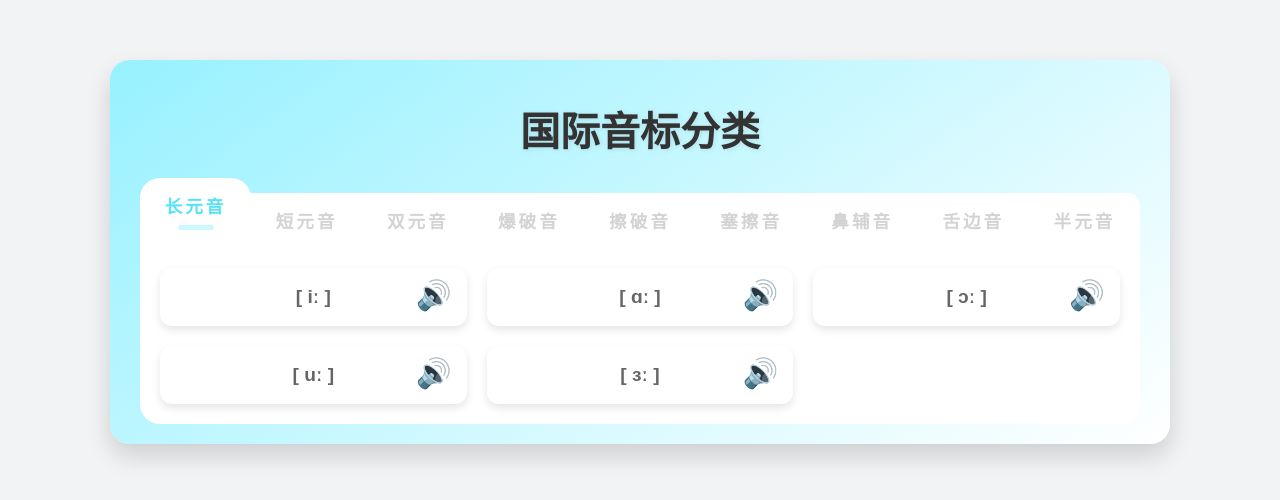
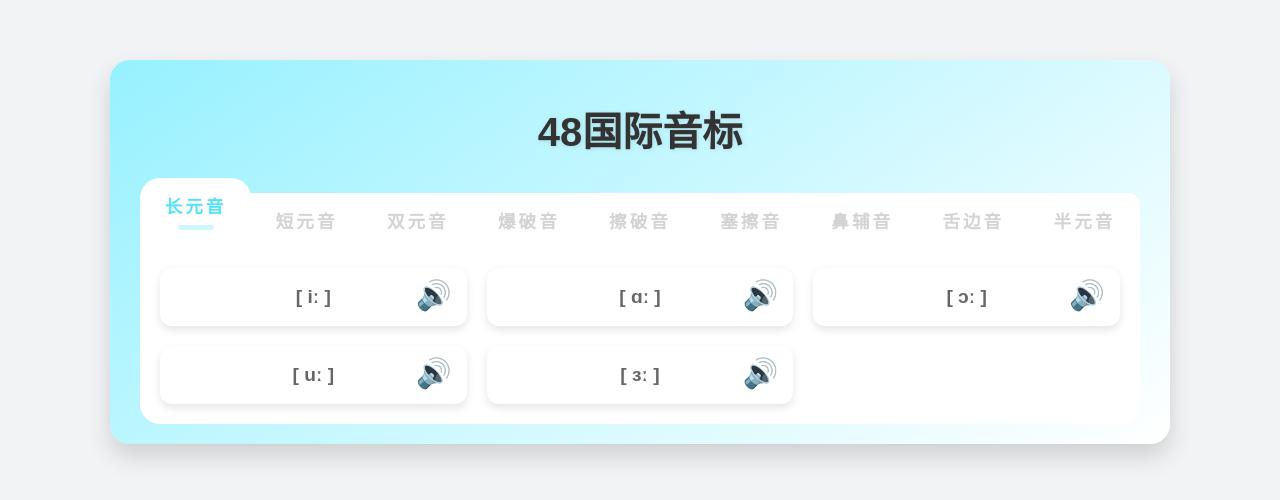
Before and after one commit to 264040/html-css, a plain HTML site: page index.html in a window 1280 px wide. Shown: the part 168-668 px from the top of the page. Drawn offline with Linux system fonts and the light colour scheme.

Commit message:
Update index.html

```diff
--- a/index.html
+++ b/index.html
@@ -6,11 +6,12 @@
     <meta name="viewport" content="width=device-width, initial-scale=1.0">
     <title>48国际音标</title>
     <link rel="stylesheet" href="./css/cssA.css">
+    <link rel="apple-touch-icon" sizes="180x180" href="https://www.netlify.com/v3/static/favicon/apple-touch-icon.png">
 </head>
 
 <body>
     <div class="container">
-        <h1>国际音标分类</h1>
+        <h1>48国际音标</h1>
         <div class="tabs" id="tabs-container"></div> <!-- 选项卡展示区 -->
         <div class="grid" id="ipa-grid"></div> <!-- 内容展示区 -->
     </div>
```
